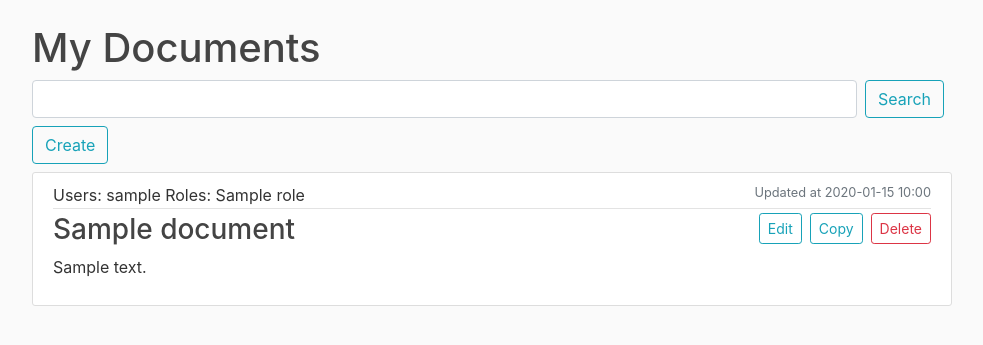
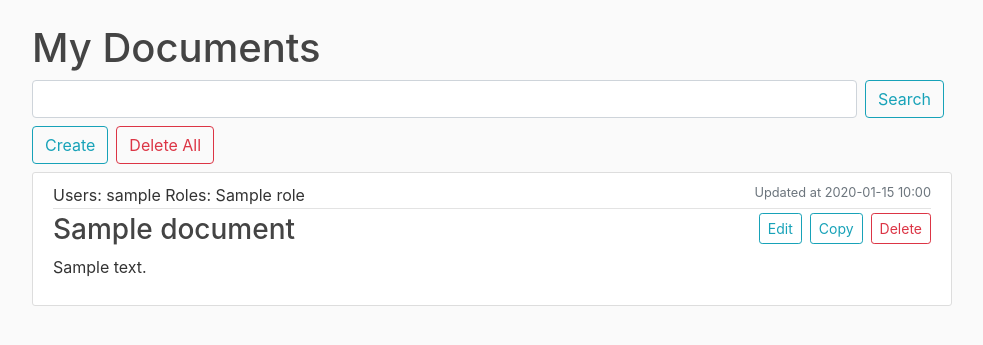
Before and after one commit to austinpkugler/voic, a Flask app: page /home in a window 1280 px wide. Shown: the part 56-401 px from the top of the page, without its empty margins (148-1131 px from the left). Run offline with Flask 2, Linux system fonts and the light colour scheme; a user stored in the database is signed in; tables that the repository leaves empty hold one stand-in row (values such as "Sample post"); parts of the project's set-up code (start-up, migrations or seed data) failed here and were passed over; some libraries are stand-ins or nearby versions.

Commit message:
Add delete all option

```diff
--- a/voic/routes.py
+++ b/voic/routes.py
@@ -202,7 +202,6 @@ def delete_document(document_id):
 @app.route('/duplicate-document/<int:document_id>')
 @flask_login.login_required
 def duplicate_document(document_id):
-    # db.session.delete(models.Document.query.get(document_id))
     d = models.Document.query.get(document_id)
     duplicate = models.Document(title=d.title, content=d.content, creator_id=d.creator_id)
     duplicate.role = d.role
@@ -211,3 +210,13 @@ def duplicate_document(document_id):
     db.session.commit()
     flask.flash('Document was duplicated!', 'success')
     return flask.redirect(flask.url_for('home'))
+
+
+@app.route('/delete-all-documents/')
+@flask_login.login_required
+def delete_all_documents():
+    for document in flask_login.current_user.documents:
+        db.session.delete(models.Document.query.get(document.id))
+    db.session.commit()
+    flask.flash('All documents were deleted!', 'success')
+    return flask.redirect(flask.url_for('home'))
--- a/voic/templates/home.html
+++ b/voic/templates/home.html
@@ -11,6 +11,7 @@
     </div>
     <div class="input-group rounded mb-2">
       <a class="btn btn-outline-info mr-2" href="{{ url_for('new_document') }}">Create</a>
+      <a class="btn btn-outline-danger mr-2" href="{{ url_for('delete_all_documents') }}">Delete All</a>
     </div>
     {% for document in documents %}
       <article class="media content-section">
```
